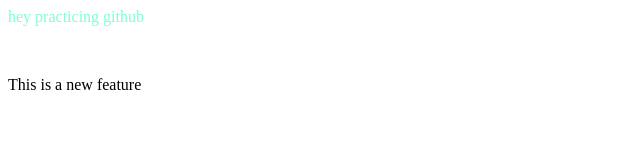
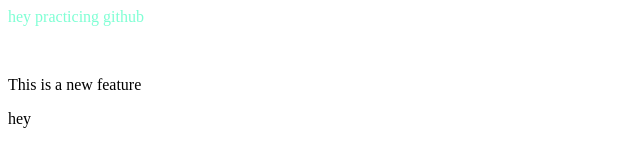
Before and after one commit to Sahil-XD-bit/FTD-REPO, a plain HTML site: page index.html in a window 1280 px wide. Shown: the full height of the page, 0-640 px from the left. Drawn offline with Linux system fonts and the light colour scheme.

Commit message:
added a new para

```diff
--- a/index.html
+++ b/index.html
@@ -1,2 +1,3 @@
 <p style="color: aquamarine;">hey practicing github</p><br>
 <p>This is a new feature</p>
+<p>hey</p>
```
